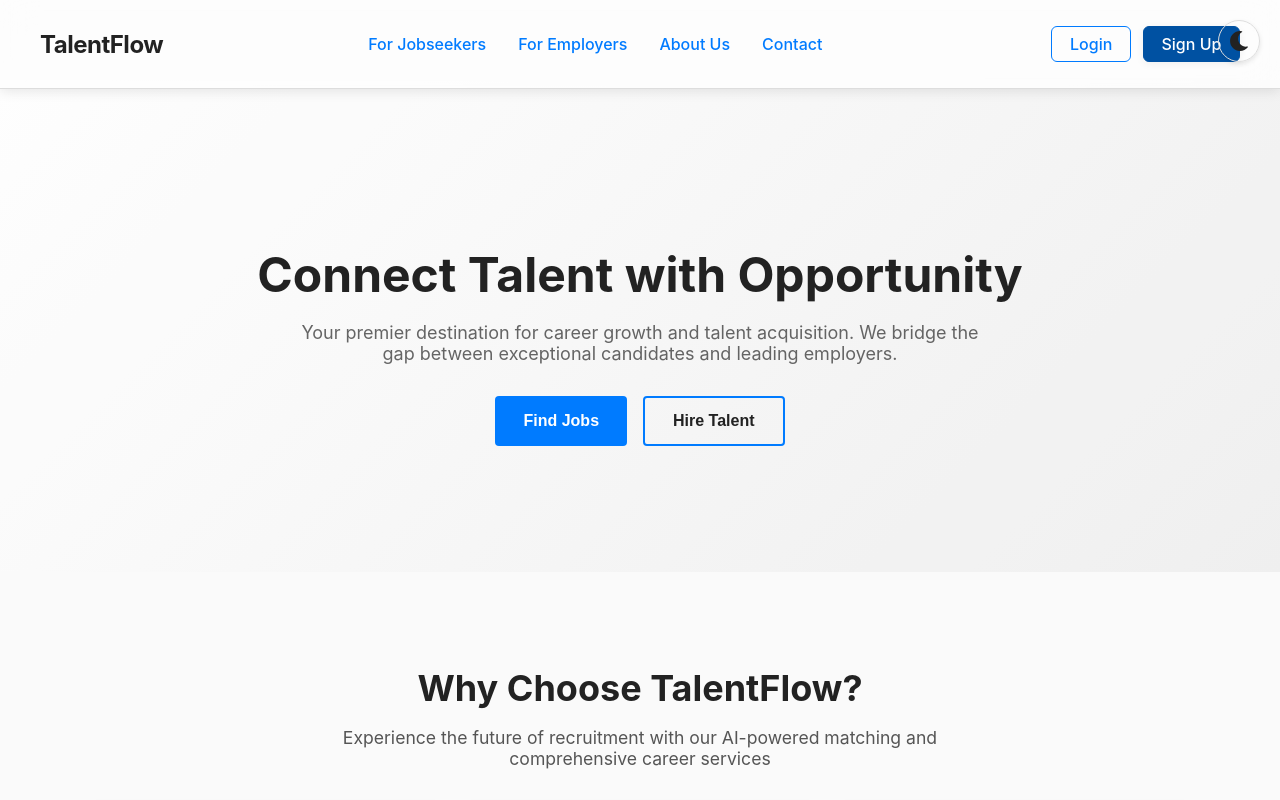
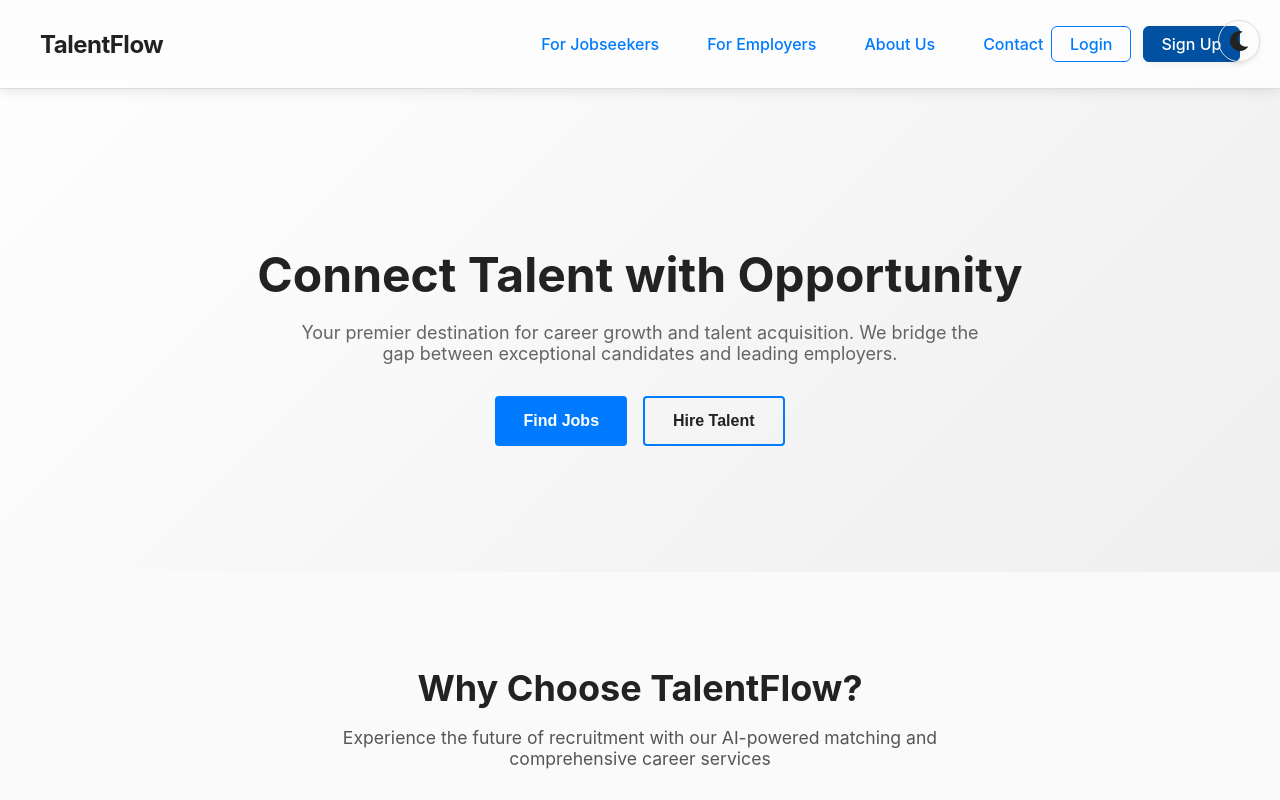
Before and after one commit to KartikVhonale/hr_website, a React (Create React App) app: page / in a window 1280 px wide. Shown: the top 800 px of the page. Built offline with nearby package versions, Linux system fonts and the light colour scheme.

Commit message:
fixed sign up page loading

```diff
--- a/src/App.js
+++ b/src/App.js
@@ -5,6 +5,7 @@ import Header from './components/Header';
 import Main from './components/Main';
 import Footer from './components/Footer';
 import Login from './pages/Login';
+import Signup from './pages/Signup';
 import './App.css';
 import { Routes, Route } from 'react-router-dom';
 
@@ -17,6 +18,7 @@ function App() {
         <Routes>
           <Route path="/" element={<Main />} />
           <Route path="/login" element={<Login />} />
+          <Route path="/signup" element={<Signup />} />
         </Routes>
         <Footer />
       </div>
--- a/src/css/Header.css
+++ b/src/css/Header.css
@@ -30,9 +30,9 @@
 .header-content {
   max-width: 1200px;
   margin: 0 auto;
-  padding: 0 1.5rem; /* medium padding */
+  padding: 0 1.5rem;
   display: flex;
-  justify-content: space-between;
+  justify-content: flex-start;
   align-items: center;
   min-height: 64px;
 }
@@ -47,31 +47,43 @@
   transition: font-size 0.3s;
 }
 
-.nav-menu ul {
+.nav-menu {
+  flex: 1;
+  display: flex;
+  justify-content: flex-end;
+}
+
+.nav-list {
   list-style: none;
   margin: 0;
   padding: 0;
   display: flex;
   gap: 2rem;
+  align-items: center;
+  justify-content: flex-end;
 }
 
-.nav-menu a {
+.nav-link {
   text-decoration: none;
   color: var(--text-secondary);
   font-weight: 500;
   font-size: 1rem;
-  transition: color 0.3s ease;
+  padding: 0.25rem 0.5rem;
+  border-radius: 4px;
+  transition: color 0.2s, background 0.2s;
+  position: relative;
 }
 
-.nav-menu a:hover {
+.nav-link:hover, .nav-link.active {
   color: var(--accent-primary);
+  background: rgba(0, 81, 162, 0.08);
 }
 
 .header-auth-buttons {
   display: flex;
   gap: 0.75rem;
   align-items: center;
-  margin-left: 1.5rem;
+  margin-left: auto;
 }
 
 .header-btn {
@@ -112,6 +124,15 @@
 }
 
 /* Responsive design */
+@media (max-width: 900px) {
+  .nav-list {
+    gap: 1rem;
+  }
+  .header-auth-buttons {
+    margin-left: 1.2rem;
+  }
+}
+
 @media (max-width: 768px) {
   .header-content {
     flex-direction: column;
@@ -126,9 +147,31 @@
   .logo h1 {
     font-size: 2rem;
   }
-
-  .nav-menu ul {
-    gap: 1rem;
+  .nav-menu {
+    width: 100%;
+    justify-content: center;
+  }
+  .nav-list {
+    flex-direction: column;
+    gap: 0.5rem;
+    background: var(--bg-primary, #fff);
+    position: absolute;
+    top: 100%;
+    left: 0;
+    right: 0;
+    z-index: 999;
+    padding: 1rem 0;
+    box-shadow: 0 4px 16px rgba(0,0,0,0.07);
+    border-radius: 0 0 12px 12px;
+    display: none;
+    justify-content: center;
+  }
+  .nav-menu.open .nav-list {
+    display: flex;
+  }
+  .nav-link {
+    font-size: 1.1rem;
+    padding: 0.5rem 1rem;
   }
 
   .header-auth-buttons {
```
